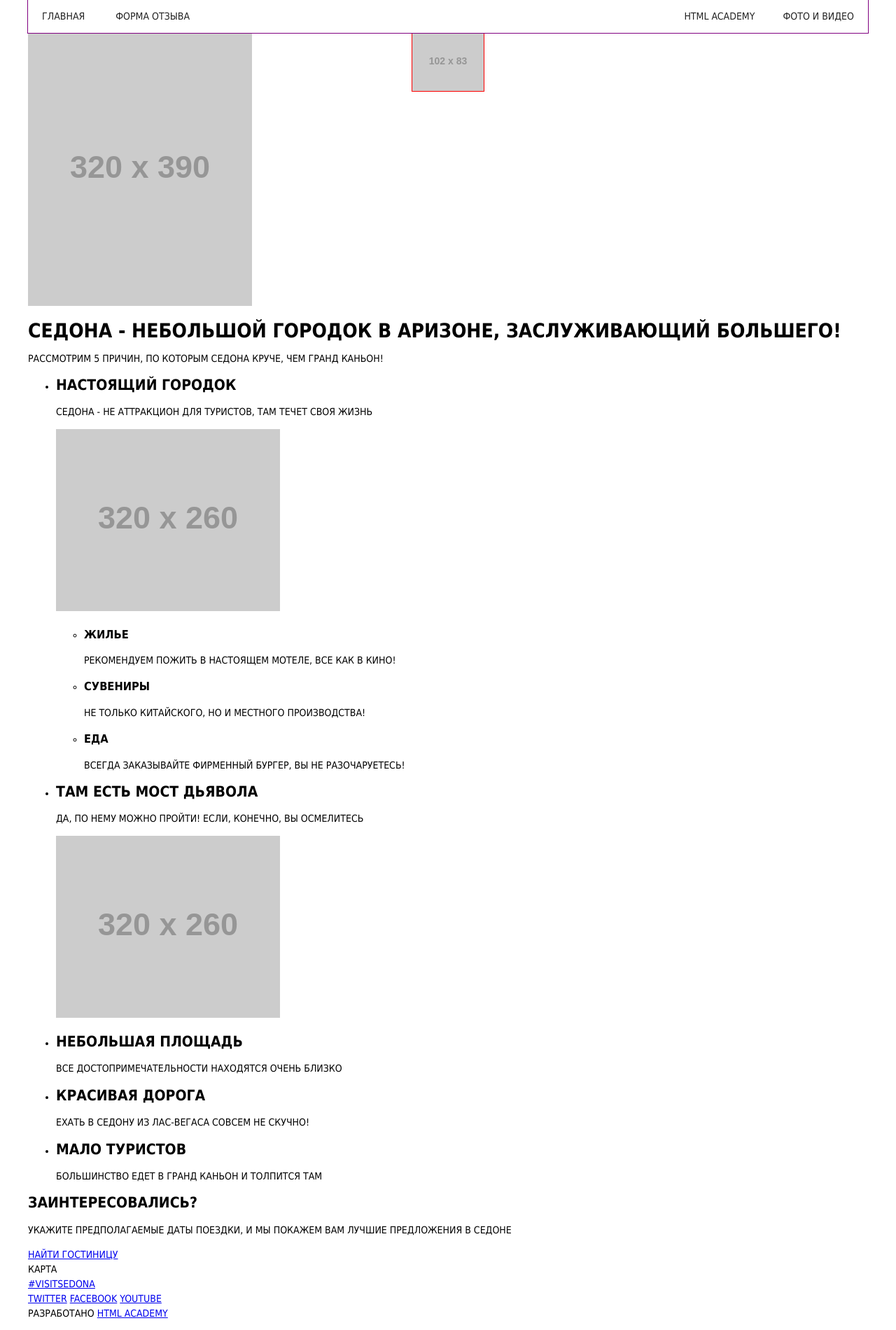
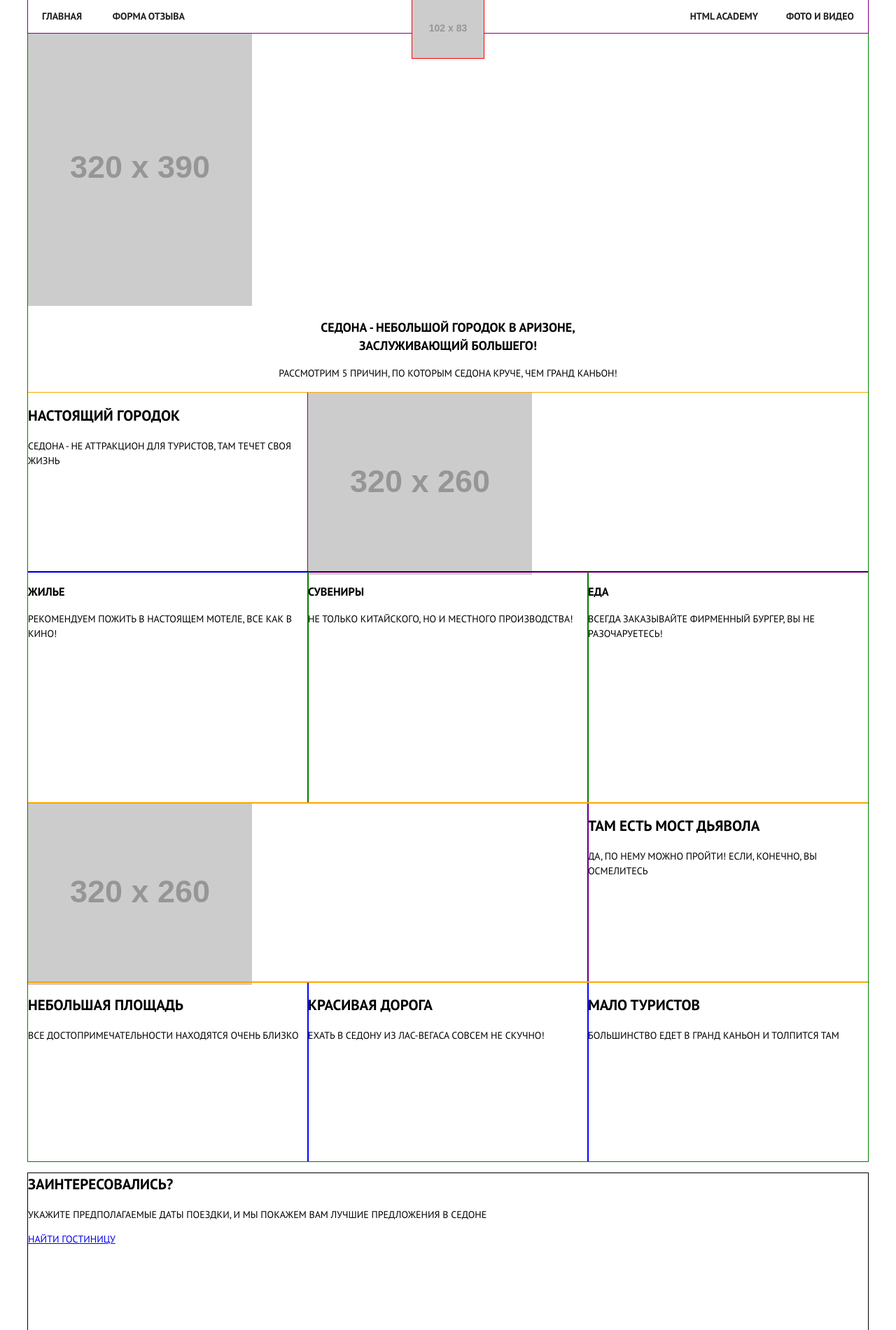
Before and after one commit to katefaith/42421-sedona, a website: page index.html in a window 1280 px wide. Shown: the top 1900 px of the page at 70% size. Drawn offline with nearby package versions, Linux system fonts and the light colour scheme; files that its build step writes are made by us from their sources; placeholder pictures from the web are drawn by us; files whose address does not match are found by name.

Commit message:
Адаптивная сетка для index. Исправления. Скрипт для мобильного меню

```diff
--- a/index.html
+++ b/index.html
@@ -10,7 +10,7 @@
 
     <header class="page-header">
       <nav class="main-nav">
-        <ul class="main-nav__list">
+        <ul class="main-nav__list  main-nav__list--closed">
           <li class="main-nav__item  main-nav__item--active"><a href="index.html">Главная</a></li>
           <li class="main-nav__item"><a href="photo.html">Фото и видео</a></li>
           <li class="main-nav__item"><a href="form.html">Форма отзыва</a></li>
@@ -24,27 +24,26 @@
           <a href="index.html"><img src="http://placehold.it/102x83" width="102" height="83" alt="Логотип"></a>
         </div>
       </div>
+
     </header>
 
     <section class="reasons">
-      <section class="intro">
-        <div class="intro__image-wrap">
-          <img class="intro-image" src="http://placehold.it/320x390" width="320" height="390" alt="Image">
-        </div>
-        <div class="intro__text-wrap">
-          <h1 class="intro__heading">Седона - небольшой городок в Аризоне, заслуживающий большего!</h1>
-          <p class="intro__text">Рассмотрим 5 причин, по которым Седона круче, чем Гранд Каньон!</p>
-        </div>
-      </section>
+      <div class="reasons__image">
+        <img src="http://placehold.it/320x390" width="320" height="390" alt="Image">
+      </div>
+      <div class="reasons__text-wrap">
+        <h1 class="reasons__heading">Седона - небольшой городок в Аризоне, <br> заслуживающий большего!</h1>
+        <p class="reasons__text">Рассмотрим 5 причин, по которым Седона круче, чем Гранд Каньон!</p>
+      </div>
 
       <ul class="reasons__list">
         <li class="item-reason  reasons__item">
           <div class="item-reason__wrapper">
-            <div class="item-reason__content  item-reason__content--true-town">
+            <div class="item-reason__content  item-reason__content--to-left">
               <h2 class="item-reason__title">Настоящий городок</h2>
               <p class="item-reason__descr">Седона - не аттракцион для туристов, там течет своя жизнь</p>
             </div>
-            <div class="item-reason__image  item-reason__image--true-town">
+            <div class="item-reason__image  item-reason__image--to-right">
               <img src="http://placehold.it/320x260" width="320" height="260" alt="Настоящий городок">
             </div>
           </div>
@@ -67,11 +66,11 @@
 
         <li class="item-reason  reasons__item">
           <div class="item-reason__wrapper">
-            <div class="item-reason__content  item-reason__content--devils-bridge">
+            <div class="item-reason__content  item-reason__content--to-right">
               <h2 class="item-reason__title">Там есть мост дьявола</h2>
               <p class="item-reason__descr">Да, по нему можно пройти! Если, конечно, вы осмелитесь</p>
             </div>
-            <div class="item-reason__image  item-reason__image--devils-bridge">
+            <div class="item-reason__image  item-reason__image--to-left">
               <img src="http://placehold.it/320x260" width="320" height="260" alt="Мост дьявола">
             </div>
           </div>
@@ -127,19 +126,6 @@
       </div>
     </footer>
 
+    <script src="js/script.js"></script>
   </body>
 </html>
-
-<script>
-  // Получаем элементы
-  var nav = document.querySelector('.main-nav__list');
-  var buttClose = document.querySelector('.main-nav__toggle');
-
-  // Класс, обозначающий закрытое меню
-  var statusClose = 'main-nav__list--closed';
-
-  // Событие по нажатию на кнопку
-  buttClose.onclick = function() {
-      nav.classList.toggle( statusClose );
-  }
-</script>
--- /dev/null
+++ b/js/script.js
@@ -0,0 +1,12 @@
+// Мобильное меню
+// Получаем элементы
+var nav = document.querySelector('.main-nav__list');
+var buttClose = document.querySelector('.main-nav__toggle');
+
+// Класс, обозначающий закрытое меню
+var statusClose = 'main-nav__list--closed';
+
+// Событие по нажатию на кнопку
+buttClose.onclick = function() {
+  nav.classList.toggle( statusClose );
+}
--- /dev/null
+++ b/sass/blocks/features.scss
@@ -0,0 +1,9 @@
+.features {
+  @include clearfix;
+
+  list-style: none;
+  margin: 0;
+  padding: 0;
+
+  outline: 1px solid black;
+}
--- /dev/null
+++ b/sass/blocks/hotel-search.scss
@@ -0,0 +1,9 @@
+.hotel-search {
+  height: 285px;
+
+  @media (min-width: $bp-tablet) {
+    height: 320px;
+  }
+
+  outline: 1px solid black;
+}
--- /dev/null
+++ b/sass/blocks/item-feature.scss
@@ -0,0 +1,14 @@
+.item-feature {
+  outline: 1px solid green;
+
+  @media (min-width: $bp-tablet) {
+    float: left;
+    height: 256px;
+    width: 256px;
+  }
+
+  @media (min-width: $bp-desktop) {
+    height: 330px;
+    width: 400px;
+  }
+}
--- /dev/null
+++ b/sass/blocks/item-reason.scss
@@ -0,0 +1,68 @@
+.item-reason {
+  outline: 1px solid orange;
+}
+
+.item-reason__wrapper {
+  @include clearfix;
+}
+
+.item-reason__content {
+  outline: 1px solid blue;
+
+  @media (min-width: $bp-tablet) {
+    width: 256px;
+    height: 256px;
+  }
+
+  @media (min-width: $bp-desktop) {
+    width: 400px;
+  }
+
+
+}
+
+.item-reason__content--to-left {
+  @media (min-width: $bp-tablet) {
+    float: left;
+  }
+}
+
+.item-reason__content--to-right {
+  @media (min-width: $bp-tablet) {
+    float: right;
+  }
+}
+
+.item-reason__content--no-photo {
+  @media (min-width: $bp-tablet) {
+    float: left;
+  }
+}
+
+.item-reason__image {
+  width: 320px;
+  height: 260px;
+
+  outline: 1px solid purple;
+
+  @media (min-width: $bp-tablet) {
+    width: 512px;
+    height: 256px;
+  }
+
+  @media (min-width: $bp-desktop) {
+    width: 800px;
+  }
+}
+
+.item-reason__image--to-left {
+  @media (min-width: $bp-tablet) {
+    float: left;
+  }
+}
+
+.item-reason__image--to-right {
+  @media (min-width: $bp-tablet) {
+    float: right;
+  }
+}
--- a/sass/blocks/main-nav.scss
+++ b/sass/blocks/main-nav.scss
@@ -17,7 +17,10 @@
 }
 
 .main-nav__list--closed {
-  display: none;
+
+  @media (max-width: $bp-tablet) {
+    display: none;
+  }
 }
 
 .main-nav__item {
@@ -39,7 +42,8 @@
 .main-nav__item a {
   display: block;
   padding: 7px 0;
-  font-family: $font-bold;
+  font-family: $font;
+  font-weight: bold;
   font-size: 18px;
   line-height: 40px;
   color: $font-color-white;
--- /dev/null
+++ b/sass/blocks/map.scss
@@ -0,0 +1,5 @@
+.map {
+  height: 350px;
+
+  outline: 1px solid black;
+}
--- /dev/null
+++ b/sass/blocks/page-footer.scss
@@ -0,0 +1,69 @@
+.page-footer {
+  @include clearfix;
+
+
+  outline: 1px solid black;
+
+  @media (min-width: $bp-tablet) {
+    padding-left: 60px;
+    padding-right: 60px;
+  }
+
+  @media (min-width: $bp-desktop) {
+    padding-left: 0;
+    padding-right: 0;
+  }
+
+}
+
+.page-footer__out-link,
+.page-footer__social,
+.page-footer__copyright {
+  margin: 0 auto;
+  padding-top: 20px;
+}
+
+.page-footer__out-link {
+  width: 100px;
+
+  @media (min-width: $bp-tablet){
+    float: left;
+    width: 196px;
+  }
+
+  @media (min-width: $bp-desktop) {
+    width: 400px;
+    text-align: center;
+  }
+}
+
+.page-footer__social {
+  width: 200px;
+
+  @media (min-width: $bp-tablet) {
+    float: left;
+    width: 256px;
+  }
+
+  @media (min-width: $bp-desktop) {
+    width: 400px;
+    text-align: center;
+  }
+}
+
+.page-footer__copyright {
+  width: 240px;
+  margin-bottom: 20px;
+
+  @media (min-width: $bp-tablet) {
+    float: right;
+    width: 196px;
+  }
+
+  @media (min-width: $bp-desktop) {
+    width: 300px;
+    padding-right: 45px;
+    text-align: right;
+
+  }
+}
--- a/sass/blocks/page-header.scss
+++ b/sass/blocks/page-header.scss
@@ -6,10 +6,7 @@
 }
 
 .page-header__logo-wrapper {
-  //position: relative;
   height: 60px;
-
-
 
   @media (min-width: $bp-tablet) {
     height: 0px;
@@ -17,16 +14,18 @@
   }
 }
 
-
   .page-header__logo {
-    //position: absolute;
-    //left: 0;
-    //right: 0;
     margin: 0 auto;
-    //display: block;
     width: 102px;
     height: 83px;
 
     outline: 1px solid red;
 
+    @media (min-width: $bp-tablet) {
+      position: absolute;
+      top: 0;
+      left: 0;
+      right: 0;
+      margin: auto;
+    }
   }
--- /dev/null
+++ b/sass/blocks/reasons.scss
@@ -0,0 +1,33 @@
+.reasons {
+  outline: 1px solid green;
+
+}
+
+/*.intro {
+  outline: 1px solid blue;
+}*/
+
+.reasons__text-wrap {
+  padding: 0 30px;
+  text-align: center;
+}
+
+.reasons__heading {
+  font-size: 18px;
+  line-height: 1.44;
+  font-weight: bold;
+}
+
+.reasons__text {
+  font-size: 14px;
+  line-height: 1.85;
+  font-weight: normal;
+}
+
+
+.reasons__list {
+  @include clearfix;
+  list-style: none;
+  padding: 0;
+  margin: 0;
+}
--- a/sass/style.scss
+++ b/sass/style.scss
@@ -1,4 +1,5 @@
 @import "global/normalize.scss";
+@import "global/fonts.scss";
 
 @import "variables.scss";
 @import "mixins.scss";
@@ -6,12 +7,11 @@
 @import "blocks/page-header.scss";
 @import "blocks/main-nav.scss";
 
-/*@import "blocks/page-footer.scss";
+@import "blocks/page-footer.scss";
 @import "blocks/social-links.scss";
-@import "blocks/btn.scss";
-@import "blocks/popup.scss";
+/*@import "blocks/btn.scss";
+@import "blocks/popup.scss";*/
 
-@import "blocks/intro.scss";
 @import "blocks/reasons.scss";
 @import "blocks/item-reason.scss";
 @import "blocks/features.scss";
@@ -19,7 +19,7 @@
 @import "blocks/hotel-search.scss";
 @import "blocks/map.scss";
 
-@import "blocks/inner-intro.scss";
+/*@import "blocks/inner-intro.scss";
 @import "blocks/photo-gallery.scss";
 @import "blocks/item-photo.scss";
 @import "blocks/video-gallery.scss";
@@ -36,7 +36,8 @@
 body {
   @include container;
   font-family: $font;
+  font-weight: normal;
   font-size: 14px;
-  line-height: 21px;
+  line-height: 1.5;
   text-transform: uppercase;
 }
```
Also changed, not shown: sass/blocks/social-links.scss (added).
